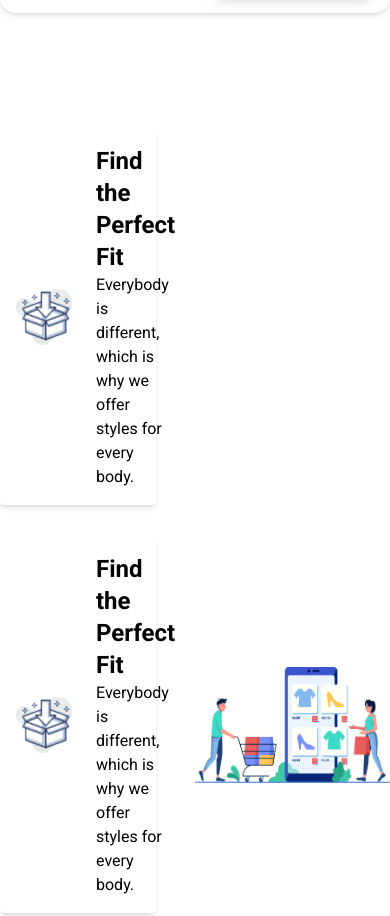
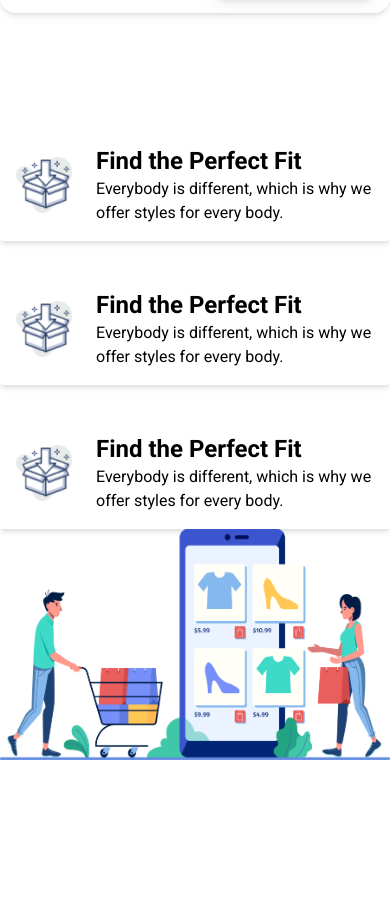
Before and after one commit to Sumaiyakhan322/penguin-project5-tailwind-css, a plain HTML site: page index.html in a window 390 px wide. Shown: the part 4743-5659 px from the top of the page. After the commit the page ends 5551 px from the top, so only its background shows below. Drawn offline with nearby package versions, Linux system fonts and the light colour scheme.

Commit message:
added responsive shopping

```diff
--- a/index.html
+++ b/index.html
@@ -155,8 +155,8 @@
   </section>
   <!-- added services -->
   <section class="py-12">
-    <div class="flex  justify-between items-center"  >
-        <div class="w-2/5 space-y-8">
+    <div class="flex md:flex-row flex-col justify-between items-center" >
+        <div class="md:w-2/5 space-y-8 w-full">
         <div class="flex gap-6 items-center shadow-md p-4 rounded" >
             <img src="./icons/box.png" alt="" class="w-14 h-14">
                 <div>
@@ -173,7 +173,7 @@
                     offer styles for every body.</p>
                 </div>
         </div>
-        <div class="flex gap-6 items-center shadow-md p-4 rouned">
+        <div class="flex  gap-6 items-center shadow-md p-4 rouned">
             <img src="./icons/box.png" alt="" class="w-14 h-14">
                 <div>
                    <h2 class="font-roboto font-bold text-2xl">Find the Perfect Fit</h2>
@@ -182,7 +182,7 @@
                 </div>
         </div>
         </div>
-        <div class="w-1/2">
+        <div class="md:w-1/2 w-60%">
             <img src="./images/shopping.png" alt="">
         </div>
 
```
